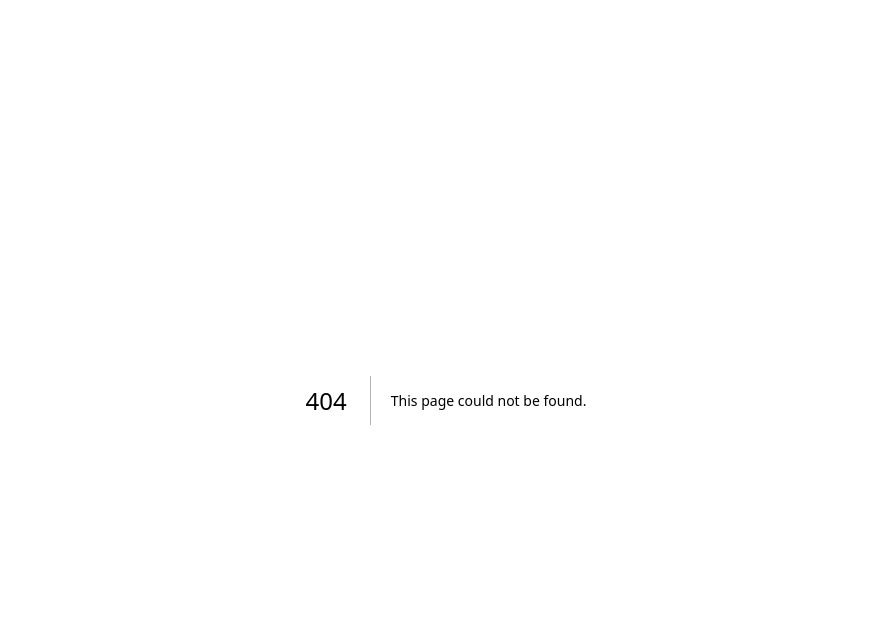
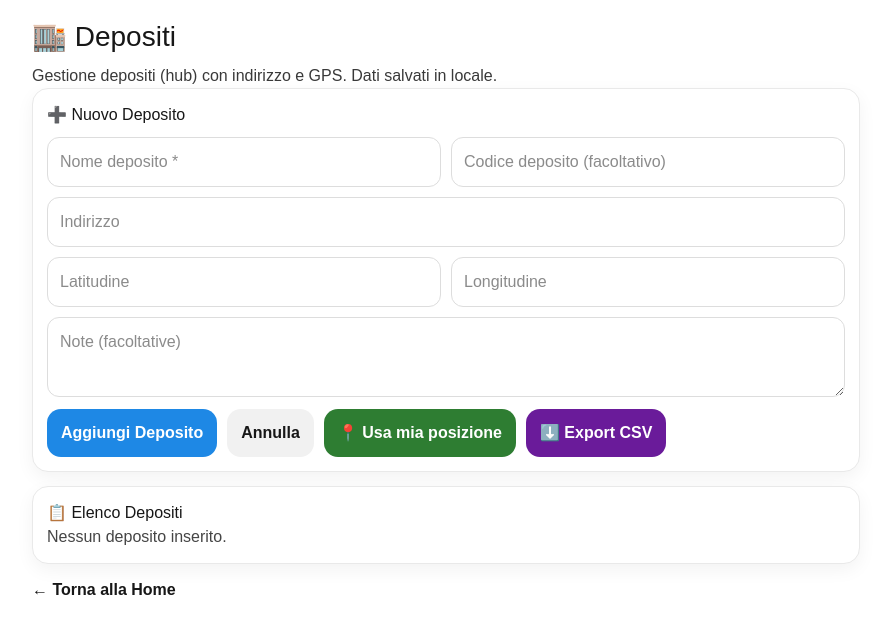
Before and after one commit to lucamandis89/pallet-tracker-v2, a Next.js app: page /depots in a window 1280 px wide. Before the commit this address had no page. Shown: the top 634 px of the page, without its empty margins (194-1085 px from the left). Built offline with nearby package versions, Linux system fonts and the light colour scheme.

Commit message:
Add files via upload

```diff
--- /dev/null
+++ b/app/depots/page.tsx
@@ -0,0 +1,292 @@
+"use client";
+
+import React, { useEffect, useMemo, useState } from "react";
+
+type Depot = {
+  id: string;
+  name: string;
+  code?: string;
+  address?: string;
+  lat?: number;
+  lng?: number;
+  notes?: string;
+  createdAt: number;
+};
+
+const LS_KEY = "pallet-tracker:depots:v1";
+
+function uid() {
+  return Math.random().toString(36).slice(2, 10) + "-" + Date.now().toString(36);
+}
+
+function toCsvValue(v: any) {
+  const s = v === undefined || v === null ? "" : String(v);
+  return `"${s.replace(/"/g, '""')}"`;
+}
+
+function downloadTextFile(filename: string, content: string, mime = "text/plain") {
+  const blob = new Blob([content], { type: mime });
+  const url = URL.createObjectURL(blob);
+  const a = document.createElement("a");
+  a.href = url;
+  a.download = filename;
+  document.body.appendChild(a);
+  a.click();
+  a.remove();
+  URL.revokeObjectURL(url);
+}
+
+async function getMyPosition(): Promise<{ lat: number; lng: number }> {
+  return new Promise((resolve, reject) => {
+    if (!("geolocation" in navigator)) return reject(new Error("no geo"));
+    navigator.geolocation.getCurrentPosition(
+      (pos) => resolve({ lat: pos.coords.latitude, lng: pos.coords.longitude }),
+      (err) => reject(err),
+      { enableHighAccuracy: true, timeout: 12000, maximumAge: 0 }
+    );
+  });
+}
+
+export default function DepotsPage() {
+  const [items, setItems] = useState<Depot[]>([]);
+  const [editingId, setEditingId] = useState<string | null>(null);
+  const [geoMsg, setGeoMsg] = useState<string>("");
+
+  const emptyForm = useMemo(
+    () => ({ name: "", code: "", address: "", lat: "", lng: "", notes: "" }),
+    []
+  );
+  const [form, setForm] = useState<any>(emptyForm);
+
+  useEffect(() => {
+    try {
+      const raw = localStorage.getItem(LS_KEY);
+      if (raw) setItems(JSON.parse(raw));
+    } catch {}
+  }, []);
+
+  useEffect(() => {
+    try {
+      localStorage.setItem(LS_KEY, JSON.stringify(items));
+    } catch {}
+  }, [items]);
+
+  function resetForm() {
+    setEditingId(null);
+    setForm(emptyForm);
+  }
+
+  function startEdit(it: Depot) {
+    setEditingId(it.id);
+    setForm({
+      name: it.name || "",
+      code: it.code || "",
+      address: it.address || "",
+      lat: it.lat ?? "",
+      lng: it.lng ?? "",
+      notes: it.notes || "",
+    });
+    window.scrollTo({ top: 0, behavior: "smooth" });
+  }
+
+  function remove(id: string) {
+    if (!confirm("Eliminare questo deposito?")) return;
+    setItems((prev) => prev.filter((x) => x.id !== id));
+    if (editingId === id) resetForm();
+  }
+
+  async function fillMyPosition() {
+    setGeoMsg("");
+    try {
+      const p = await getMyPosition();
+      setForm((f: any) => ({ ...f, lat: p.lat, lng: p.lng }));
+      setGeoMsg("📍 Posizione inserita.");
+    } catch {
+      setGeoMsg("❌ GPS non disponibile o permesso negato.");
+    }
+  }
+
+  function save() {
+    const name = String(form.name || "").trim();
+    if (!name) return alert("Inserisci il nome del deposito.");
+
+    const latNum = form.lat === "" ? undefined : Number(form.lat);
+    const lngNum = form.lng === "" ? undefined : Number(form.lng);
+    if ((latNum !== undefined && Number.isNaN(latNum)) || (lngNum !== undefined && Number.isNaN(lngNum))) {
+      return alert("Lat/Lng non validi.");
+    }
+
+    const payload = {
+      name,
+      code: String(form.code || "").trim(),
+      address: String(form.address || "").trim(),
+      lat: latNum,
+      lng: lngNum,
+      notes: String(form.notes || "").trim(),
+    };
+
+    if (editingId) {
+      setItems((prev) => prev.map((x) => (x.id === editingId ? { ...x, ...payload } : x)));
+    } else {
+      setItems((prev) => [{ id: uid(), createdAt: Date.now(), ...payload }, ...prev]);
+    }
+    resetForm();
+  }
+
+  function exportCsv() {
+    const header = ["id", "name", "code", "address", "lat", "lng", "notes", "createdAt"];
+    const rows = items.map((x) => [
+      x.id,
+      x.name,
+      x.code ?? "",
+      x.address ?? "",
+      x.lat ?? "",
+      x.lng ?? "",
+      x.notes ?? "",
+      new Date(x.createdAt).toISOString(),
+    ]);
+    const csv =
+      header.map(toCsvValue).join(",") + "\n" + rows.map((r) => r.map(toCsvValue).join(",")).join("\n");
+    downloadTextFile("depositi.csv", csv, "text/csv;charset=utf-8");
+  }
+
+  const cardStyle: React.CSSProperties = {
+    background: "white",
+    border: "1px solid #e9e9e9",
+    borderRadius: 16,
+    padding: 14,
+    boxShadow: "0 6px 18px rgba(0,0,0,0.05)",
+  };
+
+  const btn: React.CSSProperties = {
+    padding: "12px 14px",
+    borderRadius: 14,
+    border: "none",
+    fontWeight: 800,
+    cursor: "pointer",
+  };
+
+  return (
+    <div style={{ padding: 16, maxWidth: 860, margin: "0 auto" }}>
+      <h1 style={{ fontSize: 28, marginBottom: 6 }}>🏬 Depositi</h1>
+      <p style={{ marginTop: 0, opacity: 0.85 }}>
+        Gestione depositi (hub) con indirizzo e GPS. Dati salvati in locale.
+      </p>
+
+      <div style={{ ...cardStyle, marginBottom: 14 }}>
+        <h2 style={{ marginTop: 0, marginBottom: 10 }}>
+          {editingId ? "✏️ Modifica Deposito" : "➕ Nuovo Deposito"}
+        </h2>
+
+        <div style={{ display: "grid", gap: 10, gridTemplateColumns: "1fr 1fr" }}>
+          <input
+            placeholder="Nome deposito *"
+            value={form.name}
+            onChange={(e) => setForm((f: any) => ({ ...f, name: e.target.value }))}
+            style={{ padding: 12, borderRadius: 12, border: "1px solid #ddd" }}
+          />
+          <input
+            placeholder="Codice deposito (facoltativo)"
+            value={form.code}
+            onChange={(e) => setForm((f: any) => ({ ...f, code: e.target.value }))}
+            style={{ padding: 12, borderRadius: 12, border: "1px solid #ddd" }}
+          />
+          <input
+            placeholder="Indirizzo"
+            value={form.address}
+            onChange={(e) => setForm((f: any) => ({ ...f, address: e.target.value }))}
+            style={{ padding: 12, borderRadius: 12, border: "1px solid #ddd", gridColumn: "1 / -1" }}
+          />
+          <input
+            placeholder="Latitudine"
+            value={form.lat}
+            onChange={(e) => setForm((f: any) => ({ ...f, lat: e.target.value }))}
+            style={{ padding: 12, borderRadius: 12, border: "1px solid #ddd" }}
+            inputMode="decimal"
+          />
+          <input
+            placeholder="Longitudine"
+            value={form.lng}
+            onChange={(e) => setForm((f: any) => ({ ...f, lng: e.target.value }))}
+            style={{ padding: 12, borderRadius: 12, border: "1px solid #ddd" }}
+            inputMode="decimal"
+          />
+          <textarea
+            placeholder="Note (facoltative)"
+            value={form.notes}
+            onChange={(e) => setForm((f: any) => ({ ...f, notes: e.target.value }))}
+            style={{
+              padding: 12,
+              borderRadius: 12,
+              border: "1px solid #ddd",
+              gridColumn: "1 / -1",
+              minHeight: 80,
+            }}
+          />
+        </div>
+
+        <div style={{ display: "flex", gap: 10, flexWrap: "wrap", marginTop: 12 }}>
+          <button onClick={save} style={{ ...btn, background: "#1e88e5", color: "white" }}>
+            {editingId ? "Salva Modifica" : "Aggiungi Deposito"}
+          </button>
+          <button onClick={resetForm} style={{ ...btn, background: "#f1f1f1" }}>
+            Annulla
+          </button>
+          <button onClick={fillMyPosition} style={{ ...btn, background: "#2e7d32", color: "white" }}>
+            📍 Usa mia posizione
+          </button>
+          <button onClick={exportCsv} style={{ ...btn, background: "#6a1b9a", color: "white" }}>
+            ⬇️ Export CSV
+          </button>
+        </div>
+
+        {geoMsg ? <div style={{ marginTop: 10, fontWeight: 800 }}>{geoMsg}</div> : null}
+      </div>
+
+      <div style={{ ...cardStyle }}>
+        <h2 style={{ marginTop: 0 }}>📋 Elenco Depositi</h2>
+        {items.length === 0 ? (
+          <p style={{ opacity: 0.8 }}>Nessun deposito inserito.</p>
+        ) : (
+          <div style={{ display: "grid", gap: 10 }}>
+            {items.map((it) => (
+              <div key={it.id} style={{ border: "1px solid #eee", borderRadius: 14, padding: 12 }}>
+                <div style={{ display: "flex", justifyContent: "space-between", gap: 10 }}>
+                  <div>
+                    <div style={{ fontWeight: 900, fontSize: 18 }}>
+                      {it.name} {it.code ? <span style={{ opacity: 0.7 }}>({it.code})</span> : null}
+                    </div>
+                    <div style={{ opacity: 0.85 }}>{it.address ? `📍 ${it.address}` : "📍 —"}</div>
+                    <div style={{ opacity: 0.8, marginTop: 4 }}>
+                      GPS: {it.lat ?? "—"} , {it.lng ?? "—"}
+                    </div>
+                  </div>
+                  <div style={{ display: "flex", gap: 8, alignItems: "center" }}>
+                    <button
+                      onClick={() => startEdit(it)}
+                      style={{ padding: "10px 12px", borderRadius: 14, border: "none", fontWeight: 900, background: "#ffb300", cursor: "pointer" }}
+                    >
+                      Modifica
+                    </button>
+                    <button
+                      onClick={() => remove(it.id)}
+                      style={{ padding: "10px 12px", borderRadius: 14, border: "none", fontWeight: 900, background: "#e53935", color: "white", cursor: "pointer" }}
+                    >
+                      Elimina
+                    </button>
+                  </div>
+                </div>
+
+                {it.notes ? <div style={{ marginTop: 8, opacity: 0.85 }}>📝 {it.notes}</div> : null}
+              </div>
+            ))}
+          </div>
+        )}
+      </div>
+
+      <div style={{ marginTop: 14 }}>
+        <a href="/" style={{ fontWeight: 800 }}>← Torna alla Home</a>
+      </div>
+    </div>
+  );
+}
```
